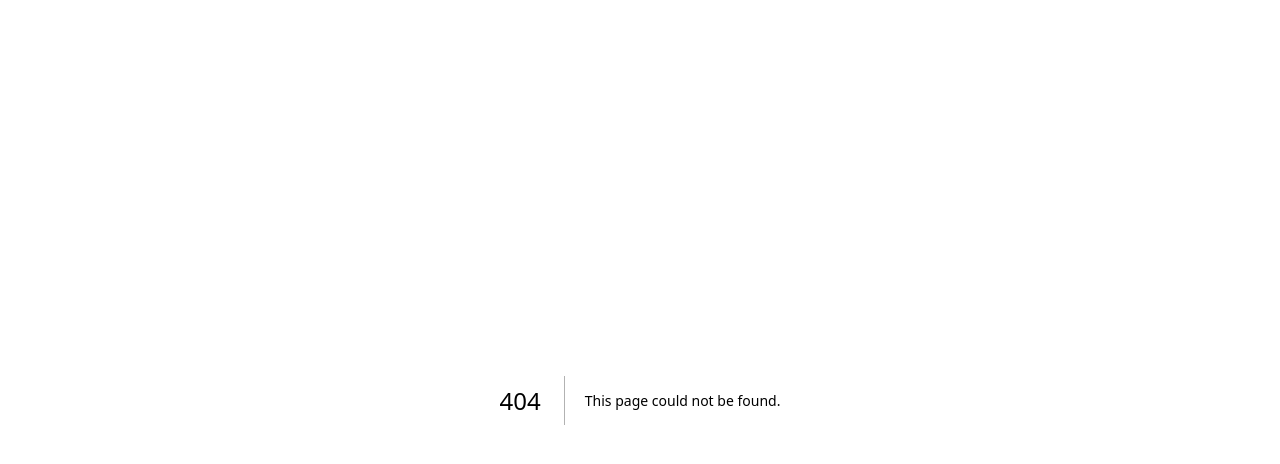
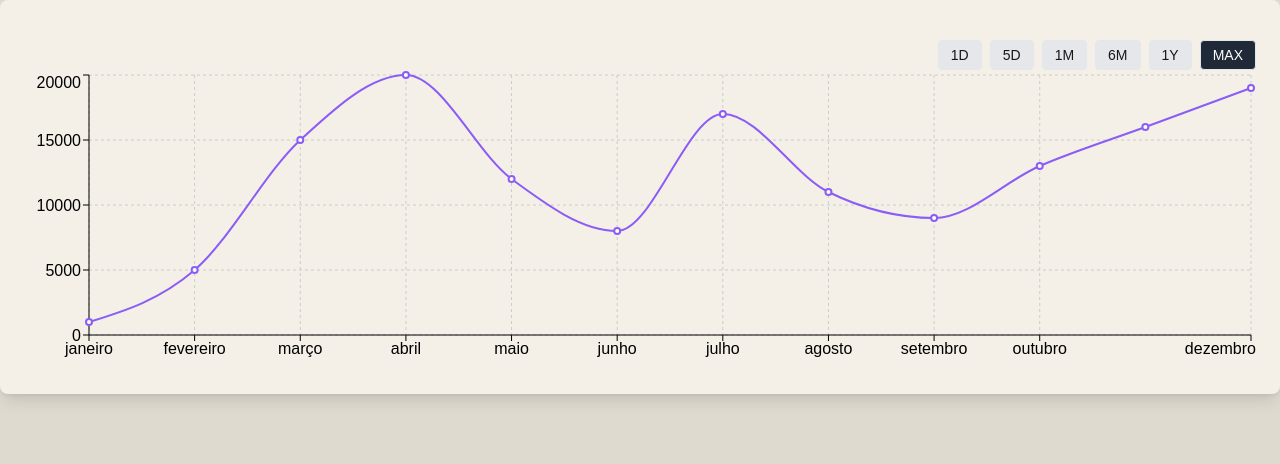
Before and after one commit to gstSenai/Projeto-Final-MI75, a Next.js app in the folder front-end-imobiliaria/: page /RelatorioAnalise in a window 1280 px wide. Before the commit this address had no page. Shown: the top 464 px of the page. Built offline with nearby package versions, Linux system fonts and the light colour scheme.

Commit message:
Gráfico de Relatórios e análises

```diff
--- a/front-end-imobiliaria/package.json
+++ b/front-end-imobiliaria/package.json
@@ -12,7 +12,8 @@
     "@tanstack/react-table": "^8.21.2",
     "next": "15.1.7",
     "react": "^19.0.0",
-    "react-dom": "^19.0.0"
+    "react-dom": "^19.0.0",
+    "recharts": "^2.15.1"
   },
   "devDependencies": {
     "@eslint/eslintrc": "^3",
--- /dev/null
+++ b/front-end-imobiliaria/src/app/RelatorioAnalise/page.tsx
@@ -0,0 +1,6 @@
+import {RelatoriosAnalises} from '@/components/quadrosRelatorios'
+ export default function Relatorio(){
+    return (
+        <RelatoriosAnalises/>
+    )
+ }
--- a/front-end-imobiliaria/src/app/page.tsx
+++ b/front-end-imobiliaria/src/app/page.tsx
@@ -10,42 +10,11 @@ const montserrat = Montserrat({
 
 import Botao from '@/components/Botao';
 import Image from 'next/image';
+import Link from 'next/link';
 
 export default function PaginaEditor() {
     return (
-        <div className={`${montserrat.className} pt-3 pb-24 lg:pt-14 lg:pb-52`}>
-            <main className="relative flex h-[811px] w-full max-w-[1810px] mx-auto overflow-hidden ">
-                <Image src="/cidadePaginaEditor.png" alt="cidade da Pagina do Editor" layout="fill" objectFit="cover" quality={100}/>
-                <div className="absolute inset-0 flex flex-col justify-center items-center 2xl:items-start text-white p-8 md:pl-16 2xl:pl-32">
-                    <h1 className="text-[2.5rem] lg:text-[4.375rem] text-center 2xl:text-start font-bold">Bem-vindo à Área do Editor!</h1>
-                    {/* Linha vermelha */}
-                    <div className="border-t-8 border-[#702632] w-[265px] md:w-[405px] 2xl:w-[405px] my-6"></div>
-                    <p className=" text-2xl lg:text-3xl  font-normal text-center 2xl:text-start max-w-4xl">Aqui você encontra todas as ferramentas necessárias para gerenciar todos os imóveis junto de ferramentas de cadastro de imóveis.</p>
-                </div>
-            </main>
-            <section>
-                <h2 className='flex justify-center text-center text-5xl lg:text-6xl font-medium p-24'>Explore nossos recursos:</h2>
-                <div className='flex flex-col lg:flex-row 2xl:flex-row items-center justify-center  sm:items-center sm:justify-center md:justify-around ' >
-                    <div className='flex flex-col items-center w-80  py-10 md:py-10 2xl:py-0'>
-                        <Image src="/gerenciamentoImoveis.png" alt="Gerenciamento de Imóveis" width={110} height={123} />
-                        <p className='text-4xl font-medium opacity-75 text-center leading-tight py-16 min-h-[120px]'>Gerenciamento de Imóveis</p>
-                        <Botao texto="Gerenciar" />
-                    </div>
-                    <div className='flex flex-col items-center w-80 py-10 md:py-10 2xl:py-0'>
-                        <Image src="/gerenciamentoProprietarios.png" alt="Cadastro de Imóveis" width={110} height={123} />
-                        <p className='text-4xl  font-medium opacity-75 text-center leading-tight py-16 min-h-[120px]'>Gerenciamento de Proprietários</p>
-                        <Botao texto="Gerenciar" />
-                    </div>
-                    <div className='flex flex-col items-center w-80 py-10 md:py-10 2xl:py-0'>
-                        <Image src="/cadastroImoveis.png" alt="Gerenciamento de Imóveis" width={110} height={123} />
-                        <p className='text-4xl  font-medium opacity-75 text-center leading-tight py-16 min-h-[120px]'>Cadastrar Imóveis</p>
-                        <Botao texto="Gerenciar" />
-                    </div>
-                </div>
-            </section>
-        </div>
-
-
+         <Link href='./RelatorioAnalise'>Relatorio</Link>
     );
 
 
--- /dev/null
+++ b/front-end-imobiliaria/src/components/quadrosRelatorios/index.tsx
@@ -0,0 +1,61 @@
+'use client';
+
+import { useState, useMemo } from 'react';
+import { LineChart, Line, XAxis, YAxis, CartesianGrid, Tooltip, ResponsiveContainer } from 'recharts';
+
+const data = [
+  { mes: 'janeiro', valor: 1000 },
+  { mes: 'fevereiro', valor: 5000 },
+  { mes: 'março', valor: 15000 },
+  { mes: 'abril', valor: 20000 },
+  { mes: 'maio', valor: 12000 },
+  { mes: 'junho', valor: 8000 },
+  { mes: 'julho', valor: 17000 },
+  { mes: 'agosto', valor: 11000 },
+  { mes: 'setembro', valor: 9000 },
+  { mes: 'outubro', valor: 13000 },
+  { mes: 'novembro', valor: 16000 },
+  { mes: 'dezembro', valor: 19000 },
+];
+
+export function RelatoriosAnalises() {
+  const [periodo, setPeriodo] = useState('MAX');
+
+  const dadosFiltrados = useMemo(() => {
+    switch (periodo) {
+      case '1D': return data.slice(-1);
+      case '5D': return data.slice(-5);
+      case '1M': return data.slice(-3);
+      case '6M': return data.slice(-6);
+      case '1Y': return data;
+      default: return data;
+    }
+  }, [periodo]);
+
+  return (
+    <div className="bg-[#F4F0E7] p-6 rounded-lg shadow-lg max-w-[100%] mx-auto">
+      <div className="flex justify-end space-x-2 mt-4">
+        {['1D', '5D', '1M', '6M', '1Y', 'MAX'].map((item) => (
+          <button
+            key={item}
+            className={`px-3 py-1 text-sm font-medium border rounded ${
+              periodo === item ? 'bg-gray-800 text-white' : 'bg-gray-200'
+            }`}
+            onClick={() => setPeriodo(item)}
+          >
+            {item}
+          </button>
+        ))}
+      </div>
+      <ResponsiveContainer width="100%" height={300}>
+        <LineChart data={dadosFiltrados}>
+          <CartesianGrid strokeDasharray="3 3" />
+          <XAxis dataKey="mes" stroke="#000000" />
+          <YAxis stroke="#000000" />
+          <Tooltip contentStyle={{ backgroundColor: '#f9fafb', borderColor: '#000000', color: '#000000' }} />
+          <Line type="monotone" dataKey="valor" stroke="#8b5cf6" strokeWidth={2} />
+        </LineChart>
+      </ResponsiveContainer>
+    </div>
+  );
+}
```
Also changed, not shown: 1 other file (tests, documents, lock files or other folders).
